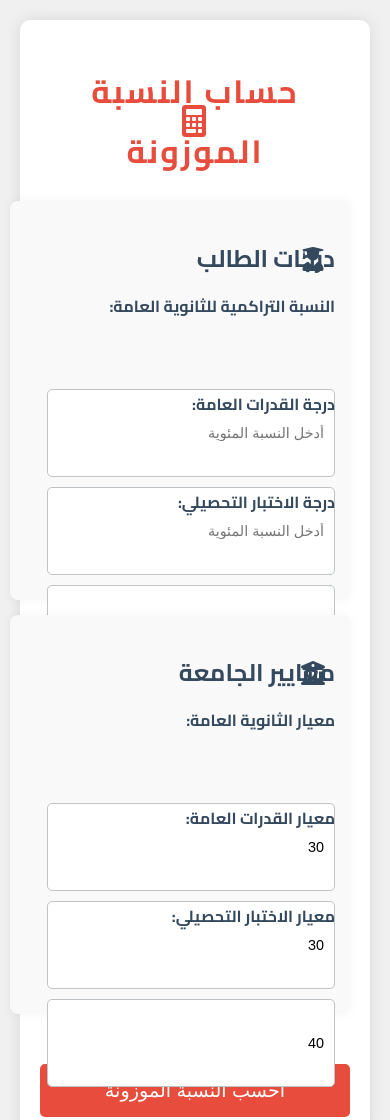
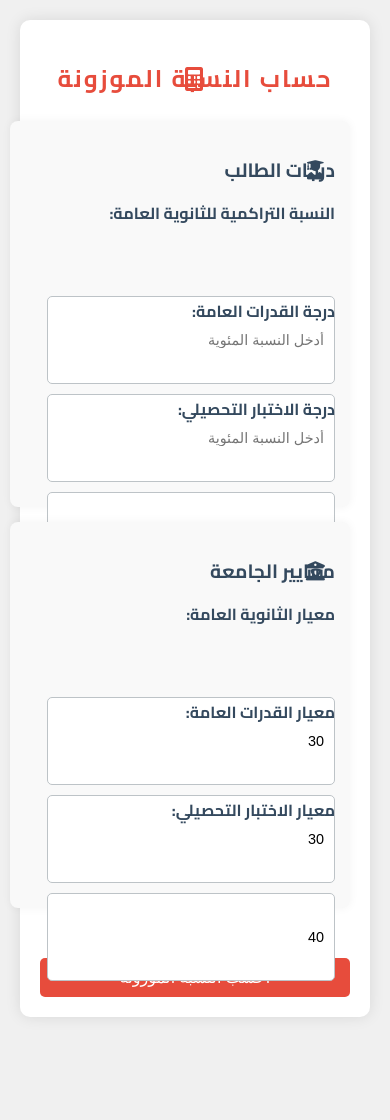
Before and after one commit to ibrahim-cys/rate., a plain HTML site: page index.html in a window 390 px wide. Shown: the top 1120 px of the page. After the commit the page ends 1037 px from the top, so only its background shows below. Drawn offline with Linux system fonts and the light colour scheme.

Commit message:
index.html

```diff
--- a/index.html
+++ b/index.html
@@ -1,5 +1,6 @@
 <!DOCTYPE html>
 <html lang="ar">
+
 <head>
     <meta charset="UTF-8">
     <meta name="viewport" content="width=device-width, initial-scale=1.0">
@@ -7,7 +8,6 @@
     <link rel="stylesheet" href="https://cdnjs.cloudflare.com/ajax/libs/font-awesome/6.0.0-beta3/css/all.min.css">
     <style>
         @import url('https://fonts.googleapis.com/css2?family=Cairo:wght@400;700&display=swap');
-
         body {
             font-family: 'Cairo', sans-serif;
             direction: rtl;
@@ -22,6 +22,7 @@
             box-sizing: border-box;
             transition: background-color 0.3s ease;
         }
+
         .container {
             max-width: 800px;
             background: #ffffff;
@@ -32,9 +33,11 @@
             width: 100%;
             transition: box-shadow 0.3s ease;
         }
+
         .container:hover {
             box-shadow: 0 0 25px rgba(0, 0, 0, 0.2);
         }
+
         h1 {
             color: #e74c3c;
             text-align: center;
@@ -44,6 +47,7 @@
             text-transform: uppercase;
             letter-spacing: 2px;
         }
+
         h1 i {
             position: absolute;
             right: 10px;
@@ -51,12 +55,14 @@
             transform: translateY(-50%);
             color: #e74c3c;
         }
+
         .section {
             display: flex;
             justify-content: space-between;
             margin-bottom: 20px;
             flex-wrap: wrap;
         }
+
         .box {
             flex: 0 0 48%;
             background: #f9f9f9;
@@ -69,16 +75,19 @@
             flex-direction: column;
             transition: background-color 0.3s ease, box-shadow 0.3s ease;
         }
+
         .box:hover {
             background-color: #f0f0f0;
             box-shadow: 0 0 15px rgba(0, 0, 0, 0.1);
         }
+
         .box h2 {
             color: #34495e;
             font-size: 1.5em;
             margin-bottom: 10px;
             position: relative;
         }
+
         .box h2 i {
             position: absolute;
             right: -30px;
@@ -86,19 +95,24 @@
             transform: translateY(-50%);
             color: #34495e;
         }
+
         .row {
             display: flex;
             justify-content: space-between;
             align-items: center;
             margin-bottom: 10px;
         }
-        .row label, .row input {
+
+        .row label,
+        .row input {
             flex: 0 0 48%;
         }
+
         label {
             color: #34495e;
             font-weight: bold;
         }
+
         input {
             width: calc(100% - 22px);
             padding: 10px;
@@ -108,14 +122,17 @@
             font-size: 0.9em;
             transition: border-color 0.3s ease, box-shadow 0.3s ease;
         }
+
         input:focus {
             border-color: #e74c3c;
             box-shadow: 0 0 5px rgba(231, 76, 60, 0.5);
             outline: none;
         }
+
         .percentage::after {
             content: " %";
         }
+
         button {
             width: 100%;
             padding: 15px;
@@ -128,11 +145,14 @@
             margin-top: 15px;
             transition: background-color 0.3s ease, transform 0.3s ease;
         }
+
         button:hover {
             background-color: #c0392b;
             transform: translateY(-2px);
         }
-        .result, .error {
+
+        .result,
+        .error {
             margin-top: 15px;
             padding: 15px;
             border-radius: 5px;
@@ -144,19 +164,24 @@
             transform: translateY(20px);
             transition: opacity 1s ease, transform 1s ease;
         }
+
         .result {
             background: #2ecc71;
             color: #ffffff;
         }
+
         .error {
             background: #e74c3c;
             color: #ffffff;
         }
-        .result.show, .error.show {
+
+        .result.show,
+        .error.show {
             display: block;
             opacity: 1;
             transform: translateY(0);
         }
+
         @media (max-width: 768px) {
             .box {
                 flex: 0 0 100%;
@@ -165,7 +190,8 @@
                 flex-direction: column;
                 align-items: flex-start;
             }
-            .row label, .row input {
+            .row label,
+            .row input {
                 flex: 0 0 100%;
                 margin-bottom: 10px;
             }
@@ -178,8 +204,26 @@
                 transform: translate(0, -50%);
             }
         }
+
+        @media (max-width: 480px) {
+            h1 {
+                font-size: 1.5em;
+            }
+            .box h2 {
+                font-size: 1.2em;
+            }
+            button {
+                font-size: 1em;
+                padding: 10px;
+            }
+            .result,
+            .error {
+                font-size: 1.2em;
+            }
+        }
     </style>
 </head>
+
 <body>
     <div class="container">
         <h1><i class="fas fa-calculator"></i> حساب النسبة الموزونة</h1>
@@ -253,4 +297,5 @@
         }
     </script>
 </body>
+
 </html>
```
